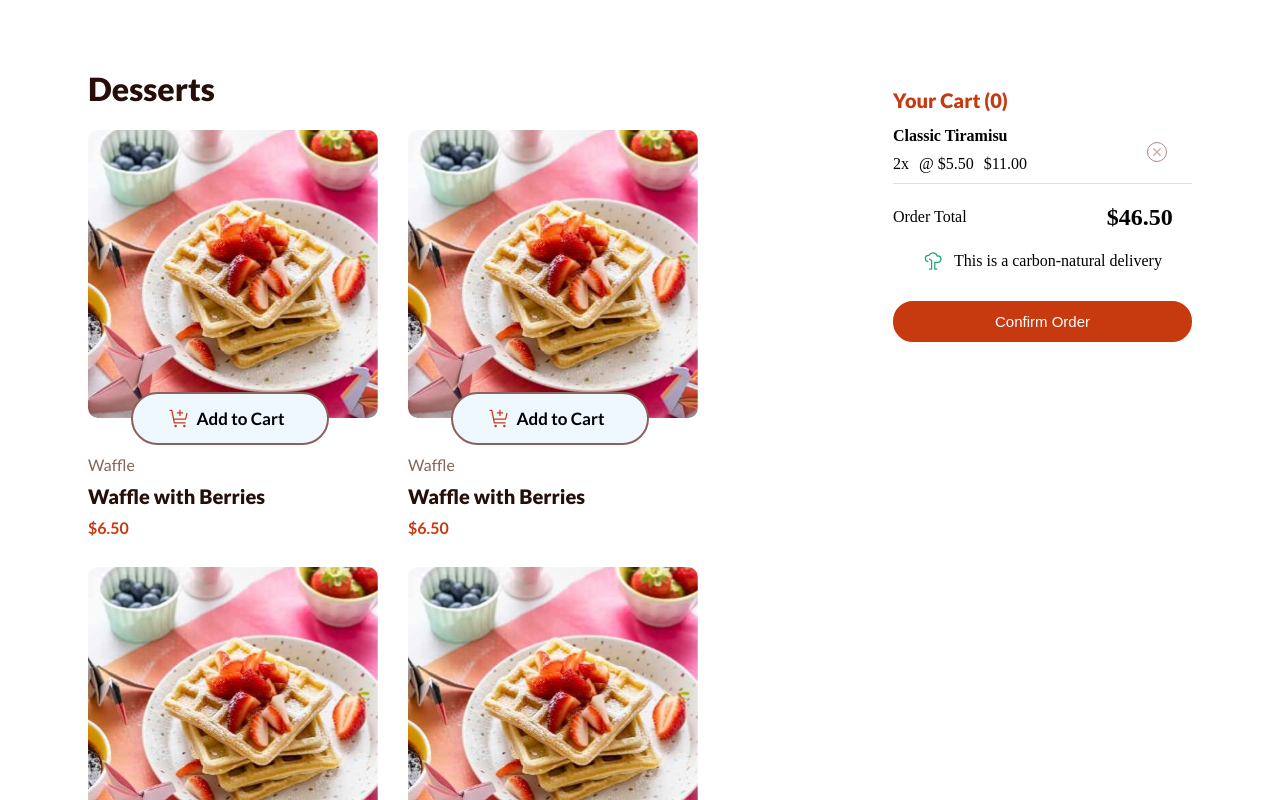
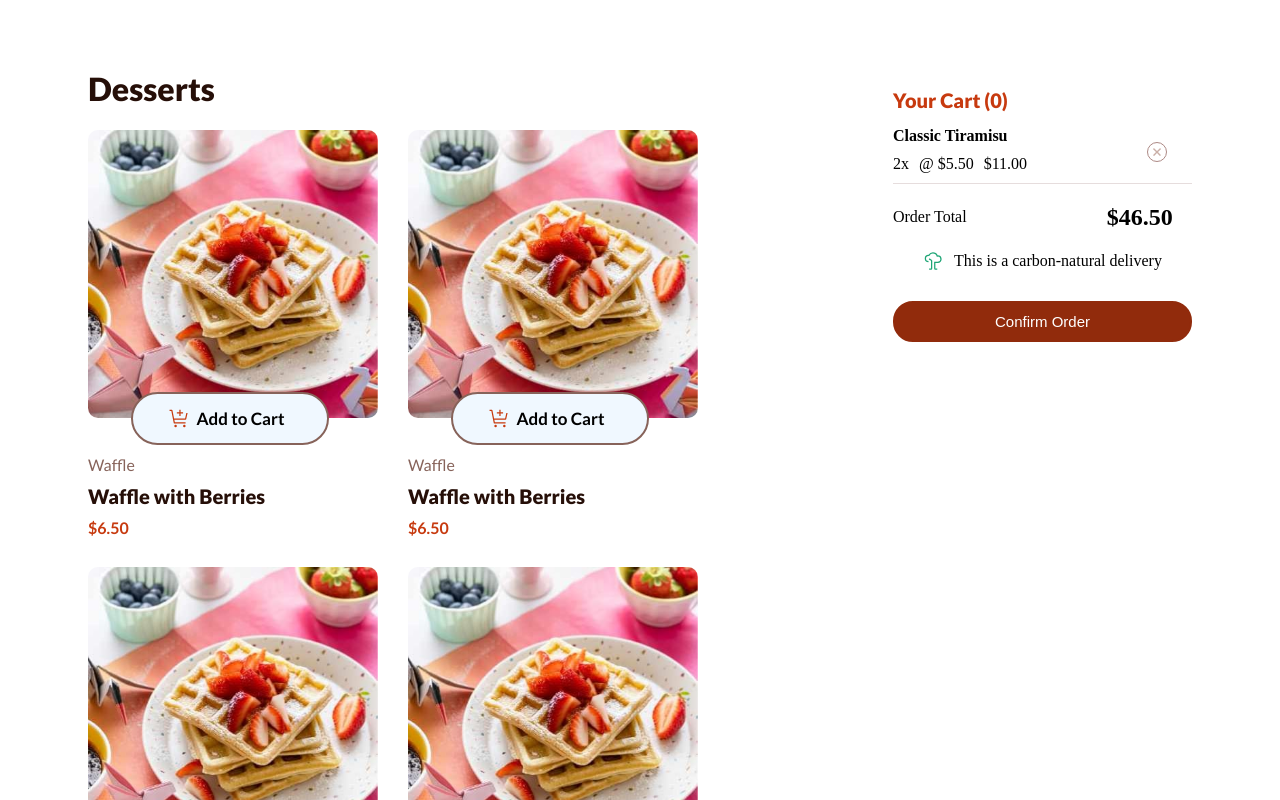
Before and after one commit to AnitaAlexieva/Product-List, a React (Vite) app in the folder client/: page / in a window 1280 px wide. In both pictures the pointer is over the button "Confirm Order". Shown: the top 800 px of the page. Built offline with nearby package versions, Linux system fonts and the light colour scheme; a web font is replaced by a local one.

Commit message:
Add confirm button hover effect

```diff
--- a/client/src/index.css
+++ b/client/src/index.css
@@ -117,6 +117,11 @@ h3{
     color: white;
     font-size: 15px;
 }
+.confirm-btn:hover{
+    background-color: hsl(13.98deg 84.71% 30.78%);
+    cursor: pointer;
+    border: 2px solid hsl(13.98deg 84.71% 30.78%);
+}
 .operation{
     border-radius: 50%;
     border: 1px solid white;
```
